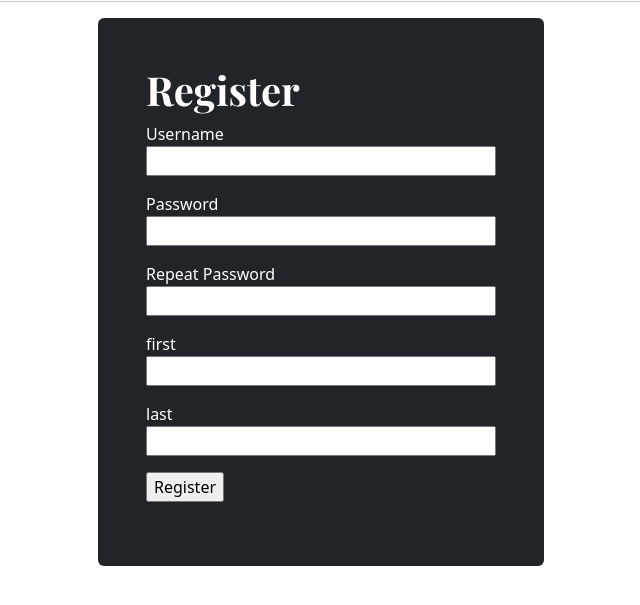
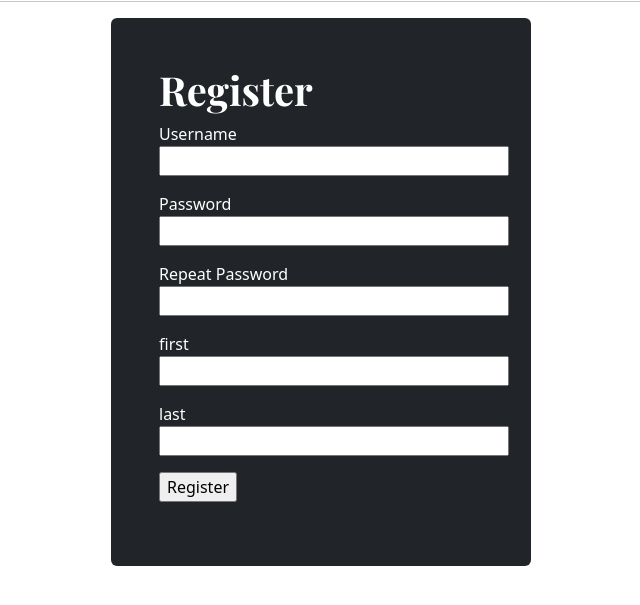
Before and after one commit to KueTone/Chatmail-Web-App, a Flask app: template app/templates/register.html in a window 1280 px wide. Shown: the part 128-733 px from the top of the page, without its empty margins (319-959 px from the left). Run offline with Flask 3, Linux system fonts and the light colour scheme; the template is opened without the code that fills it: values that come from a table or form of the project are taken from there, others are empty; some libraries are stand-ins or nearby versions.

Commit message:
Update register.html

```diff
--- a/app/templates/register.html
+++ b/app/templates/register.html
@@ -2,7 +2,7 @@
 
 {% block content %}
 <div class="container" id="logincontainer">
-    <div class="p-4 p-md-5 mb-4 rounded text-bg-dark">
+    <div class="p-4 p-md-5 mb-4 rounded text-bg-dark", style="width: 420px;">
         <div class="col-md-6 px-0">
             <h1>Register</h1>
                 <form action="" method="post">
```
